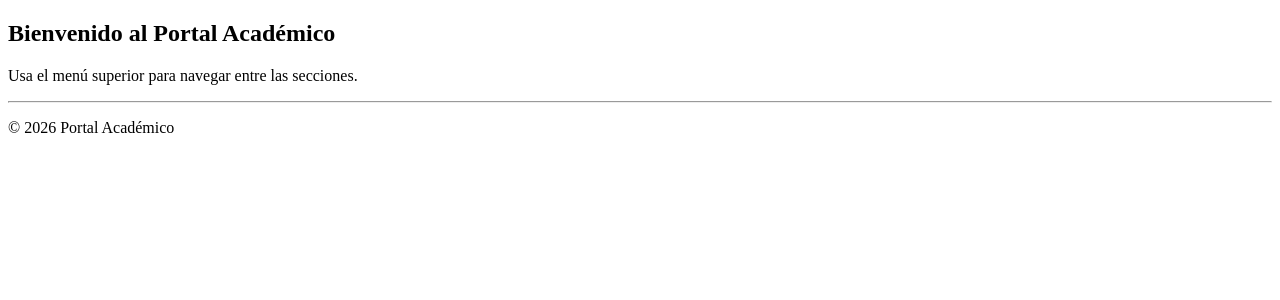
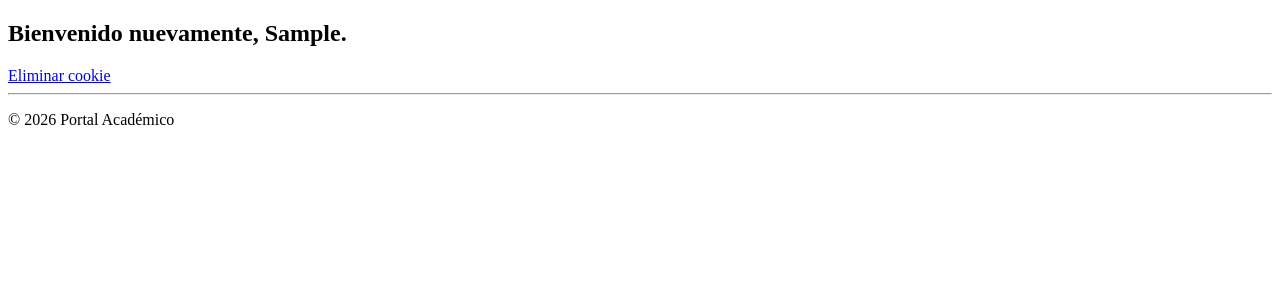
Before and after one commit to ArturoChambi/portal_academico, a Flask app: template templates/index.html in a window 1280 px wide. Shown: the part 108-408 px from the top of the page. Run offline with Flask 3, Linux system fonts and the light colour scheme; the template is opened without the code that fills it: most values are stand-ins (such as "Sample title", 1, 10 or a date in 2020).

Commit message:
Implemntacion de cookies

```diff
--- a/app.py
+++ b/app.py
@@ -1,4 +1,4 @@
-from flask import Flask, render_template, request, redirect, url_for, session
+from flask import Flask, render_template, request, redirect, url_for, session, make_response,flash
 
 app = Flask(__name__)
 app.secret_key = 'clave_secreta'
@@ -20,7 +20,8 @@ cursos = [
 
 @app.route('/')
 def index():
-    return render_template('index.html')
+    usuario_preferido = request.cookies.get('usuario_preferido')
+    return render_template('index.html', usuario_preferido=usuario_preferido)
 
 
 @app.route('/login', methods=['GET', 'POST'])
@@ -34,8 +35,9 @@ def login():
         if username in usuarios and usuarios[username] == password:
 
             session['usuario'] = username
-
-            return redirect(url_for('lista_cursos'))
+            respuesta = redirect(url_for('lista_cursos'))
+            respuesta.set_cookie('usuario_preferido', username, max_age=60*60*24*30)
+            return respuesta
         else:
 
             error = "Usuario o contraseña incorrectos."
@@ -62,6 +64,11 @@ def logout():
     session.clear()
     return redirect(url_for('index'))
 
+@app.route('/eliminar_cookie')
+def eliminar_cookie():
+    respuesta = redirect(url_for('index'))
+    respuesta.delete_cookie('usuario_preferido')
+    return respuesta
 
 if __name__ == '__main__':
     app.run(debug=True)
--- a/templates/index.html
+++ b/templates/index.html
@@ -3,6 +3,10 @@
 {% block title %}Inicio{% endblock %}
 
 {% block content %}
-    <h2>Bienvenido al Portal Académico</h2>
-    <p>Usa el menú superior para navegar entre las secciones.</p>
+    {% if usuario_preferido %}
+        <h2>Bienvenido nuevamente, {{ usuario_preferido }}.</h2>
+        <a href="{{ url_for('eliminar_cookie') }}">Eliminar cookie</a>
+    {% else %}
+        <h2>Bienvenido al Portal Académico.</h2>
+    {% endif %}
 {% endblock %}
```
